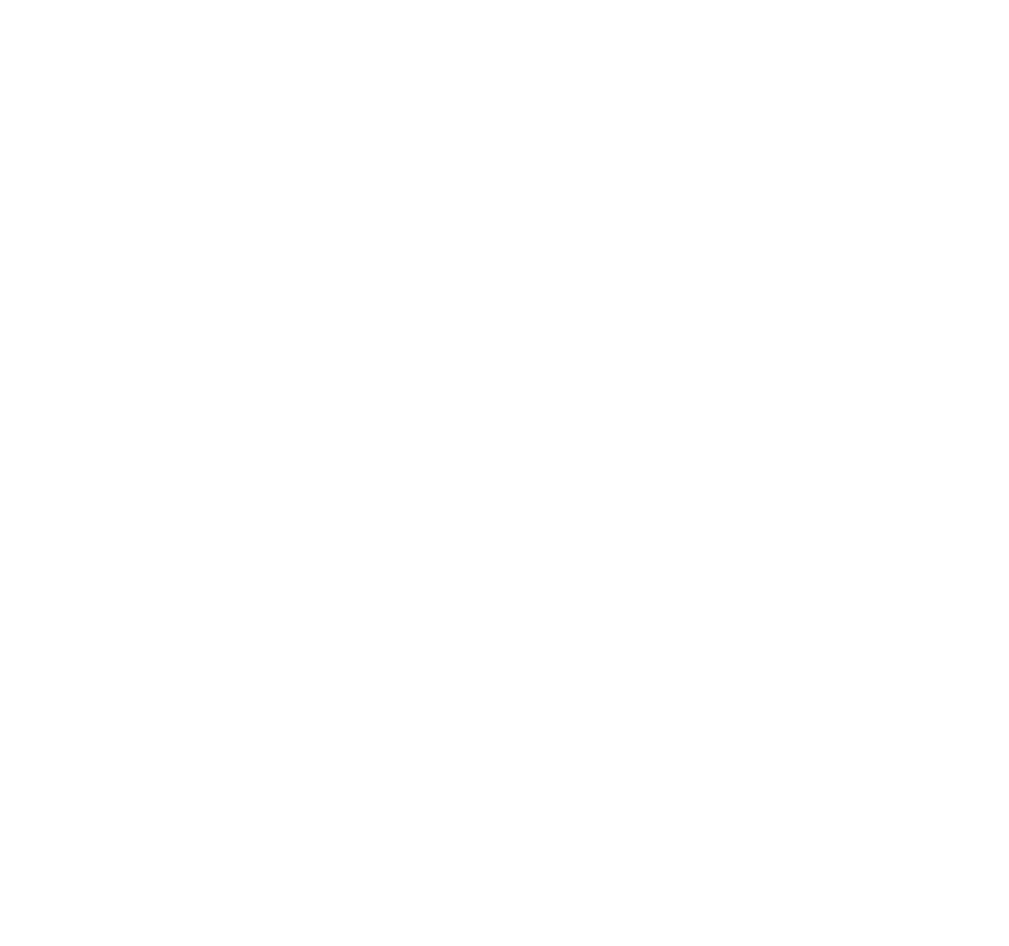
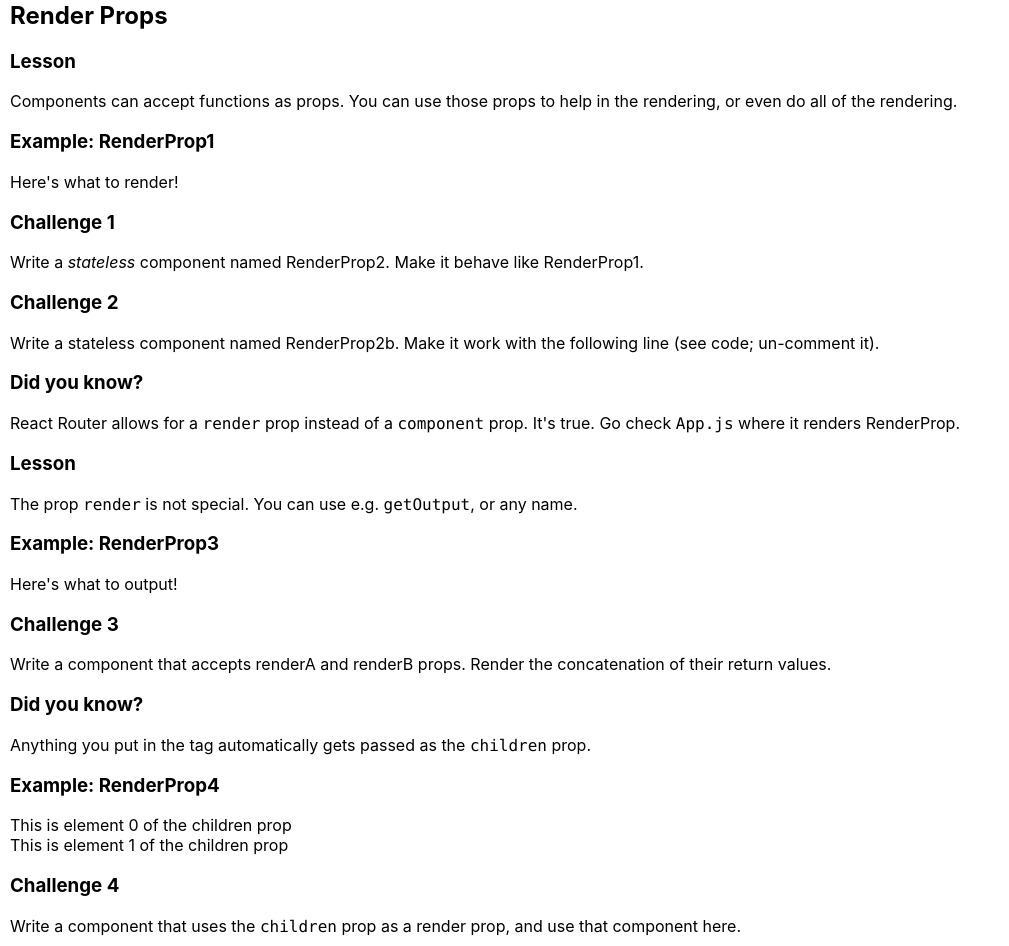
Before and after one commit to tylercollier-intraedge/advanced-javascript, a React (Create React App) app: page /render-props in a window 1280 px wide. Shown: the part 160-1106 px from the top of the page, without its empty margins (0-1009 px from the left). Before the commit the page ends 800 px from the top, so only its background shows below. Built offline with nearby package versions, Linux system fonts and the light colour scheme.

Commit message:
Write start of render props lesson

```diff
--- a/src/App.js
+++ b/src/App.js
@@ -6,6 +6,7 @@ import References from './References'
 import Async from './Async'
 import Closures from './Closures'
 import Context from './Context'
+import RenderProps from './RenderProps'
 
 class App extends Component {
   render() {
@@ -21,6 +22,13 @@ class App extends Component {
         <Route path="/async" component={Async} />
         <Route path="/closures" component={Closures} />
         <Route path="/context" component={Context} />
+        <Route path="/render-props" render={() => {
+          if (true) {
+            return <RenderProps />
+          } else {
+            return <div>It's false so I'm rendering this!</div>
+          }
+        }} />
       </div>
     );
   }
--- a/src/Header.js
+++ b/src/Header.js
@@ -13,6 +13,7 @@ export class Header extends Component {
           <NavLink to="/async">Async</NavLink>
           <NavLink to="/closures">Closures</NavLink>
           <NavLink to="/context">Context</NavLink>
+          <NavLink to="/render-props">Render Props</NavLink>
         </nav>
       </header>
     )
--- /dev/null
+++ b/src/RenderProps.js
@@ -0,0 +1,70 @@
+import React, { Component } from 'react'
+
+export class RenderProps extends Component {
+  render() {
+    return (
+      <div>
+        <h2>Render Props</h2>
+
+        <h3>Lesson</h3>
+        <div>Components can accept functions as props. You can use those props to help in the rendering, or even do all of the rendering.</div>
+
+        <h3>Example: RenderProp1</h3>
+        <RenderProp1 render={() => <div>Here's what to render!</div>} />
+
+        <h3>Challenge 1</h3>
+        <div>Write a <em>stateless</em> component named RenderProp2. Make it behave like RenderProp1.</div>
+
+        <h3>Challenge 2</h3>
+        <div>Write a stateless component named RenderProp2b. Make it work with the following line (see code; un-comment it).</div>
+        {/* <RenderProp2b render={value => {
+          return <div>The value passed to the render prop is {value}</div>
+        }} */}
+
+        <h3>Did you know?</h3>
+        <div>React Router allows for a <code>render</code> prop instead of a <code>component</code> prop. It's true. Go check <code>App.js</code> where it renders RenderProp.</div>
+
+        <h3>Lesson</h3>
+        <div>The prop <code>render</code> is not special. You can use e.g. <code>getOutput</code>, or any name.</div>
+
+        <h3>Example: RenderProp3</h3>
+        <RenderProp3 getOutput={() => <div>Here's what to output!</div>} />
+
+        <h3>Challenge 3</h3>
+        <div>Write a component that accepts renderA and renderB props. Render the concatenation of their return values.</div>
+
+        <h3>Did you know?</h3>
+        <div>Anything you put in the tag automatically gets passed as the <code>children</code> prop.</div>
+        <h3>Example: RenderProp4</h3>
+        <RenderProp4>
+          <div>This is element 0 of the children prop</div>
+          <div>This is element 1 of the children prop</div>
+        </RenderProp4>
+
+        <h3>Challenge 4</h3>
+        <div>Write a component that uses the <code>children</code> prop as a render prop, and use that component here.</div>
+
+      </div>
+    )
+  }
+}
+
+export default RenderProps
+
+class RenderProp1 extends Component {
+  render() {
+    return this.props.render()
+  }
+}
+
+class RenderProp3 extends Component {
+  render() {
+    return this.props.getOutput()
+  }
+}
+
+class RenderProp4 extends Component {
+  render() {
+    return this.props.children
+  }
+}
```
